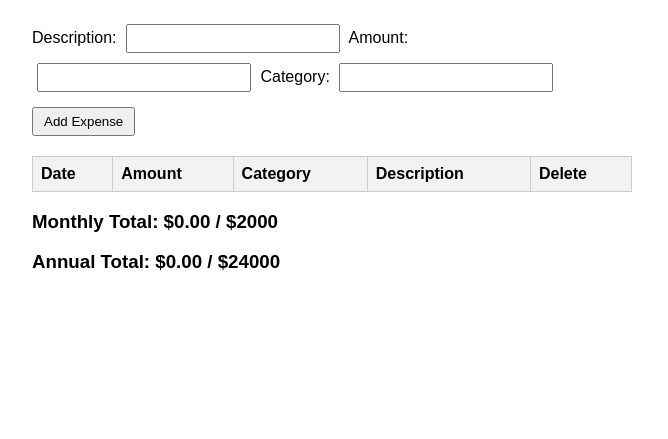
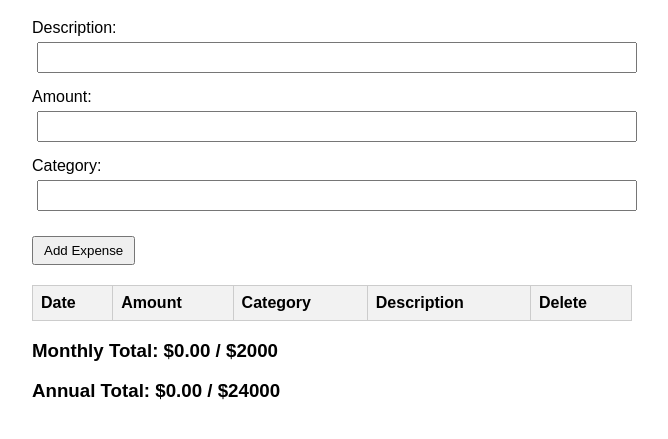
Before and after one commit to CarltonDavis615/expense-logger, a plain HTML site: page index.html in a window 1280 px wide. Shown: the part 121-560 px from the top of the page, without its empty margins (308-976 px from the left). Drawn offline with Linux system fonts and the light colour scheme.

Commit message:
Update style.css
Make Description, Amount and Category flush left

```diff
--- a/style.css
+++ b/style.css
@@ -31,3 +31,19 @@ td, th {
   padding: 8px;
   border: 1px solid #ccc;
 }
+form {
+  margin-bottom: 20px;
+  text-align: left;
+}
+
+label {
+  display: block;
+  margin-bottom: 10px;
+}
+
+input[type="text"],
+input[type="number"] {
+  width: 100%;
+  padding: 6px;
+  box-sizing: border-box;
+}
```
